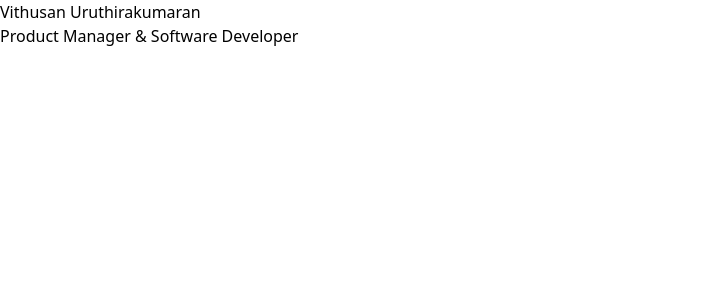
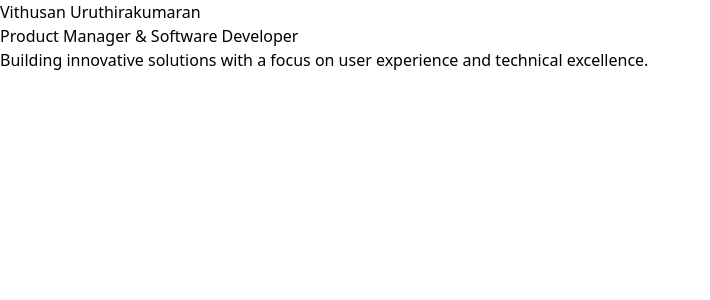
Before and after one commit to VithusanU/Vithusan_Portfolio, a Next.js app: page / in a window 1280 px wide. Shown: the top 300 px of the page, without its empty margins (0-710 px from the left). Built offline with nearby package versions, Linux system fonts and the light colour scheme.

Commit message:
adding changes

```diff
--- a/src/pages/index.jsx
+++ b/src/pages/index.jsx
@@ -3,6 +3,7 @@ export default function Home() {
     <main>
       <h1>Vithusan Uruthirakumaran</h1>
       <p>Product Manager & Software Developer</p>
+      <p>Building innovative solutions with a focus on user experience and technical excellence.</p>
     </main>
   );
 }
```
